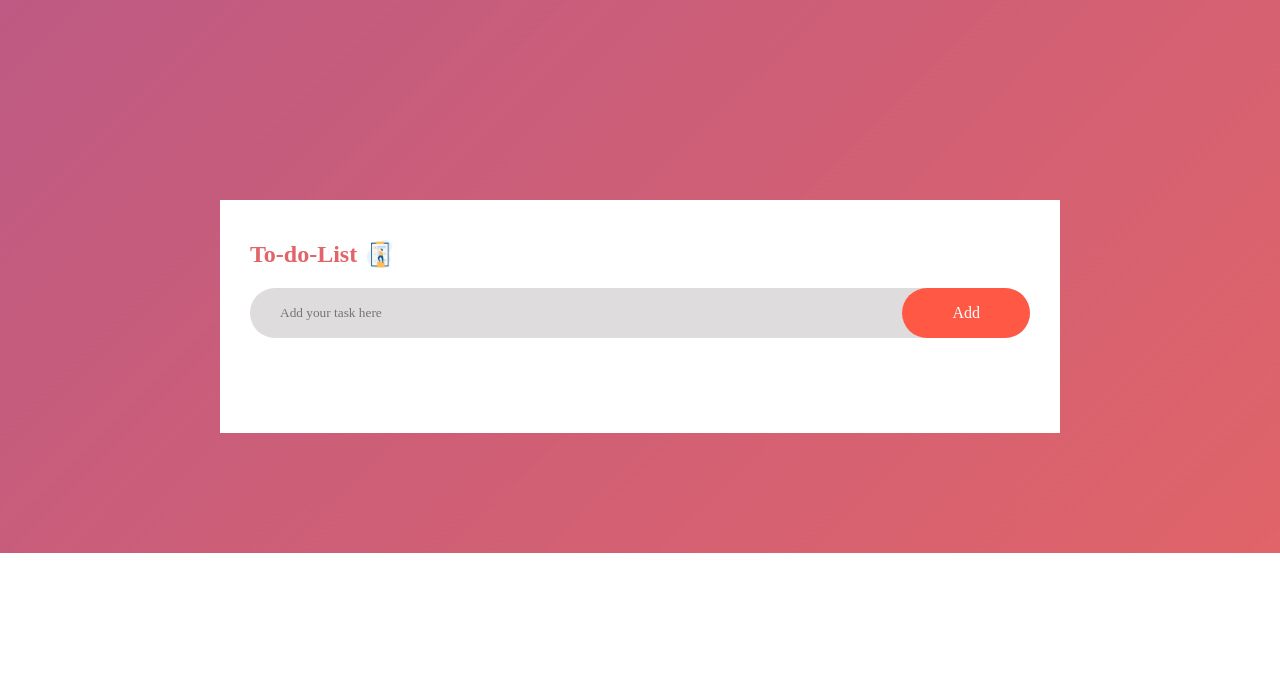
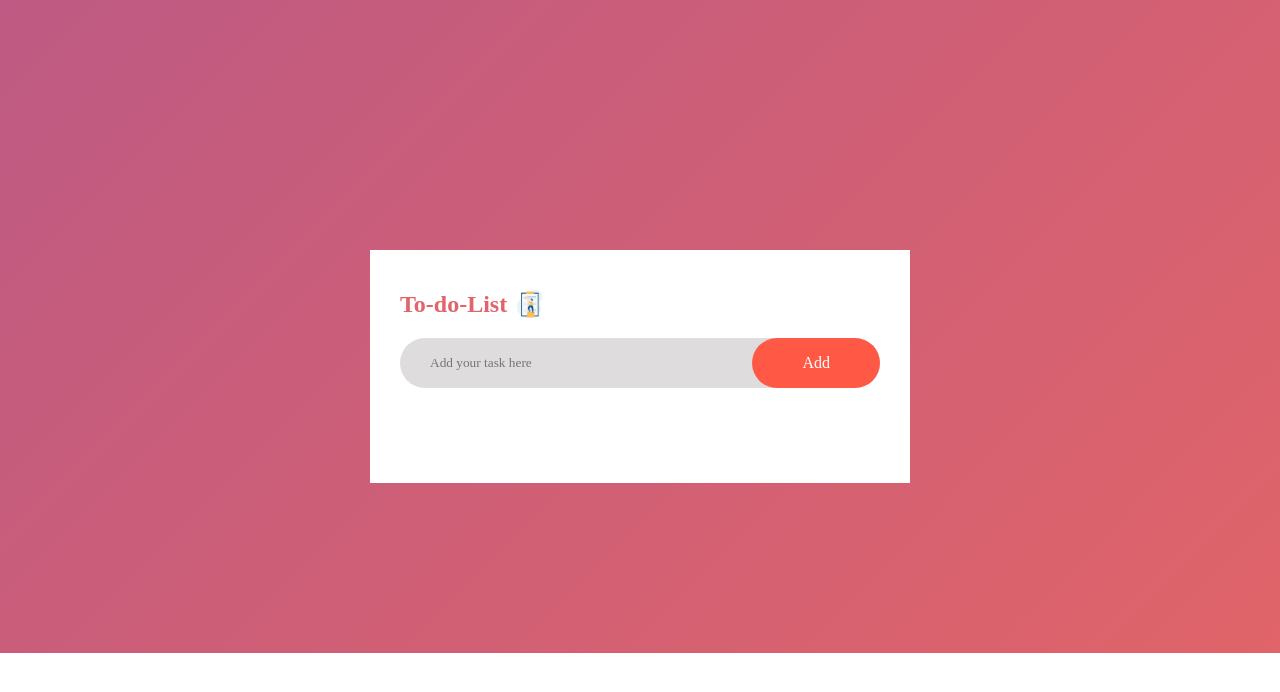
Before and after one commit to anettaj/To-do-list-, a plain HTML site: page index.html in a window 1280 px wide. Drawn offline with Linux system fonts and the light colour scheme.

Commit message:
Update style.css

```diff
--- a/style.css
+++ b/style.css
@@ -8,11 +8,11 @@
     width: 100%;
     min-width: 100%;
     background: linear-gradient(135deg,#BE5A83,#E06469);
-    padding: 100px;
+    padding: 150px;
 }
 .todo-app{
     width :100%;
-    max-width: 840px;
+    max-width: 540px;
     background: #FFF;
     margin: 100px auto 20px;
     padding : 40px 30px 70px;
```
